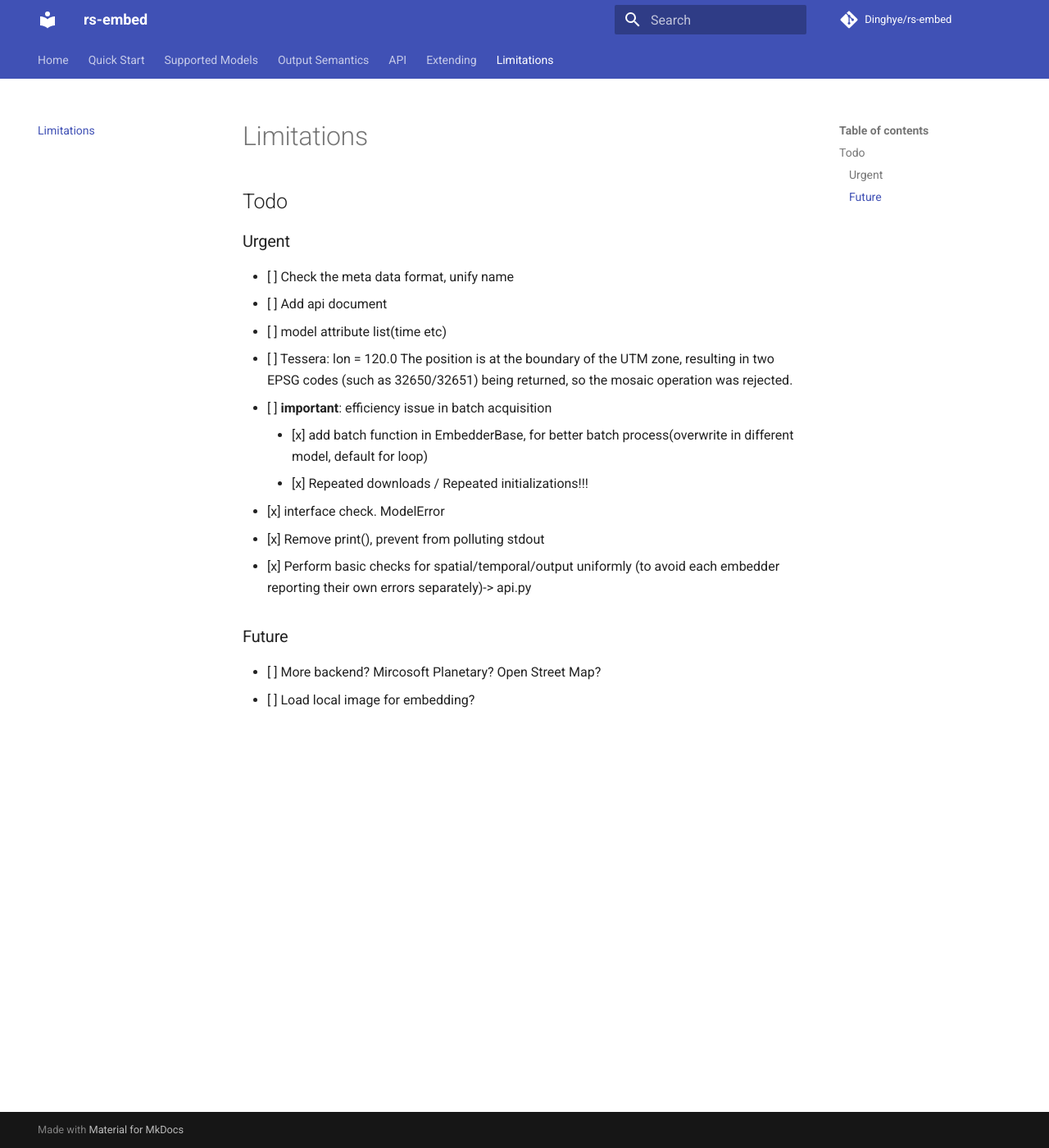
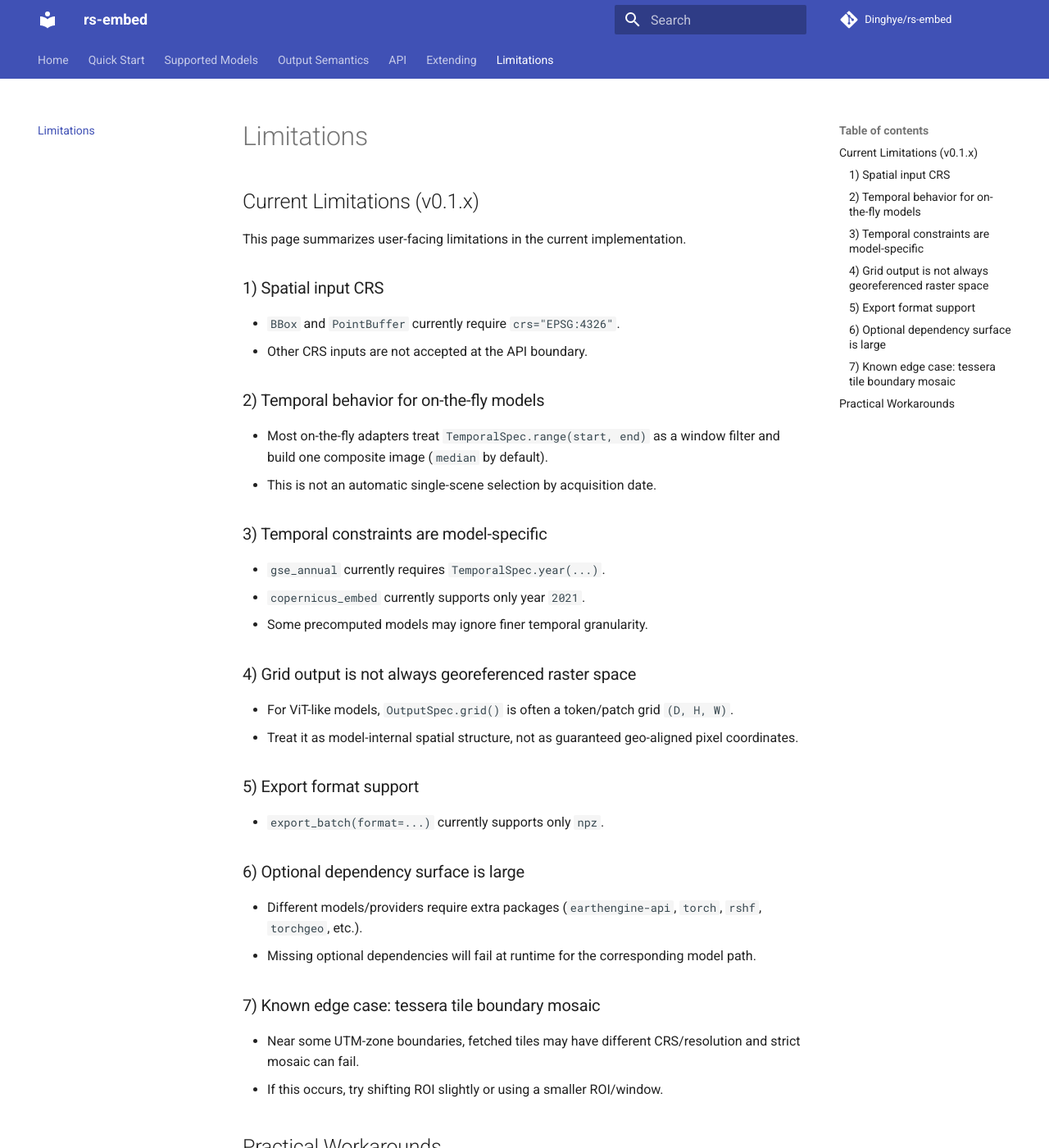
Before and after one commit to Dinghye/rs-embed, an MkDocs documentation site: the page built from docs/limitations.md, in a window 1280 px wide and 1400 px high. Shown: the whole window at 82% size. Built offline with MkDocs 1.6.1 and Material for MkDocs 9.7.7, drawn with Linux system fonts in a browser that asks for light colours; comment, search, counter and statistics services are not loaded; some of the changed text lies outside the part shown.

Commit message:
update:docs

```diff
--- a/docs/limitations.md
+++ b/docs/limitations.md
@@ -1,17 +1,45 @@
-## Todo
+## Current Limitations (v0.1.x)
 
-### Urgent
-- [ ]  Check the meta data format, unify name
-- [ ] Add api document
-- [ ] model attribute list(time etc)
-- [ ] Tessera: lon = 120.0 The position is at the boundary of the UTM zone, resulting in two EPSG codes (such as 32650/32651) being returned, so the mosaic operation was rejected.
-- [ ] **important**: efficiency issue in batch acquisition
-    - [x] add batch function in EmbedderBase, for better batch process(overwrite in different model, default for loop)
-    - [x] Repeated downloads / Repeated initializations!!!
-- [x] interface check. ModelError
-- [x] Remove print(), prevent from polluting stdout
-- [x] Perform basic checks for spatial/temporal/output uniformly (to avoid each embedder reporting their own errors separately)-> api.py
+This page summarizes user-facing limitations in the current implementation.
 
-### Future
-- [ ] More backend? Mircosoft Planetary? Open Street Map?
-- [ ] Load local image for embedding?
+### 1) Spatial input CRS
+
+- `BBox` and `PointBuffer` currently require `crs="EPSG:4326"`.
+- Other CRS inputs are not accepted at the API boundary.
+
+### 2) Temporal behavior for on-the-fly models
+
+- Most on-the-fly adapters treat `TemporalSpec.range(start, end)` as a window filter and build one composite image (`median` by default).
+- This is not an automatic single-scene selection by acquisition date.
+
+### 3) Temporal constraints are model-specific
+
+- `gse_annual` currently requires `TemporalSpec.year(...)`.
+- `copernicus_embed` currently supports only year `2021`.
+- Some precomputed models may ignore finer temporal granularity.
+
+### 4) Grid output is not always georeferenced raster space
+
+- For ViT-like models, `OutputSpec.grid()` is often a token/patch grid `(D, H, W)`.
+- Treat it as model-internal spatial structure, not as guaranteed geo-aligned pixel coordinates.
+
+### 5) Export format support
+
+- `export_batch(format=...)` currently supports only `npz`.
+
+### 6) Optional dependency surface is large
+
+- Different models/providers require extra packages (`earthengine-api`, `torch`, `rshf`, `torchgeo`, etc.).
+- Missing optional dependencies will fail at runtime for the corresponding model path.
+
+### 7) Known edge case: tessera tile boundary mosaic
+
+- Near some UTM-zone boundaries, fetched tiles may have different CRS/resolution and strict mosaic can fail.
+- If this occurs, try shifting ROI slightly or using a smaller ROI/window.
+
+## Practical Workarounds
+
+- Use `TemporalSpec.range("YYYY-MM-DD", "YYYY-MM-DD+1")` when you want a near single-day query.
+- Prefer `OutputSpec.pooled()` for cross-model comparisons.
+- Use `inspect_gee_patch(...)` before large exports to catch invalid inputs early.
+- For robust long exports, use `resume=True` and tune `chunk_size` / `num_workers`.
```
Also changed, not shown: README.md (+1 -3 lines), docs/api.md (+17 -5 lines), docs/extending.md (+25 -19 lines), docs/models.md (+4 -4 lines), docs/output-semantics.md (+3 -1 lines), docs/quickstart.md (+8 -1 lines), 2 other files.
